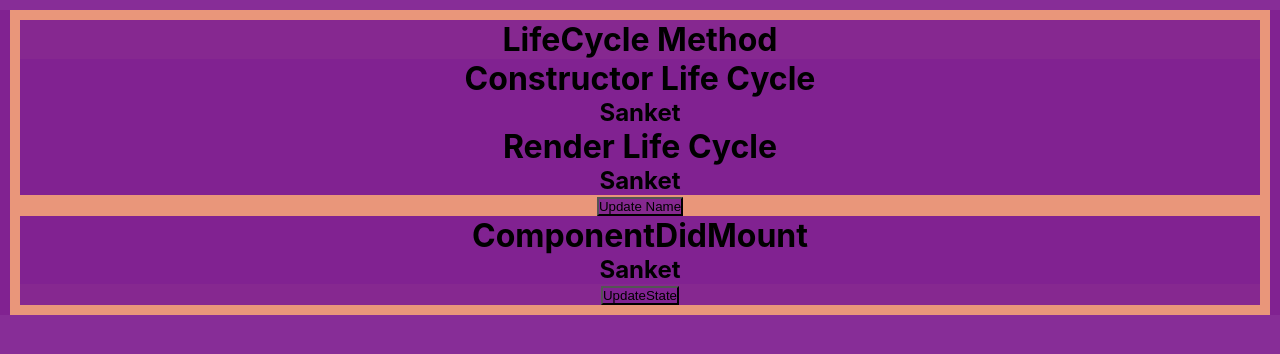
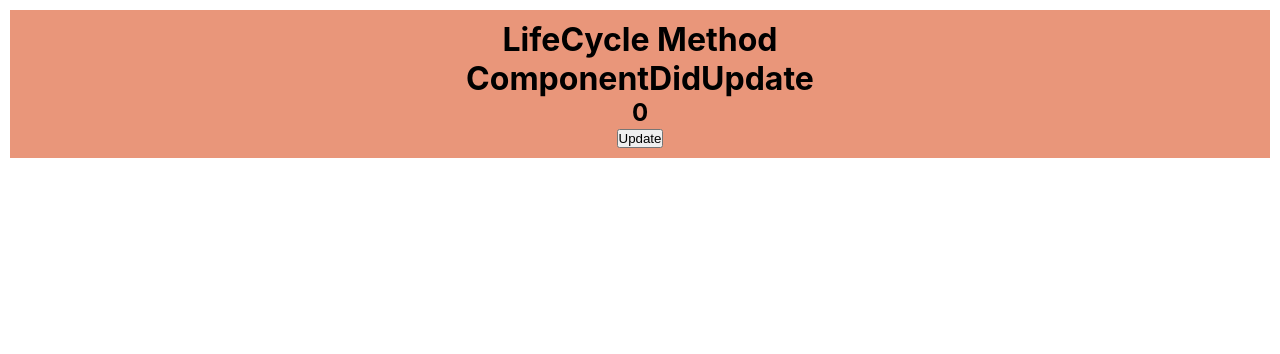
Before and after one commit to sanketpujari33/Full-Stack-Develaper, a React (Create React App) app in the folder Web-Technologies/React-Js/blog/: page / in a window 1280 px wide. Shown: the top 354 px of the page. Built offline with nearby package versions, Linux system fonts and the light colour scheme.

Commit message:
ComponentDidUpdate

```diff
--- a/Web-Technologies/React-Js/blog/src/App.css
+++ b/Web-Technologies/React-Js/blog/src/App.css
@@ -1,7 +1,6 @@
 *{
   margin: 0;
   padding: 0;
-  background-color:rgba(129, 34, 146, 0.95);
 }
 .App {
   text-align: center;
--- /dev/null
+++ b/Web-Technologies/React-Js/blog/src/components/LifeCycleMethod/ComponentDidUpdate.js
@@ -0,0 +1,36 @@
+import React from 'react';
+
+export class ComponentDidUpdate extends React.Component {
+    constructor() {
+        super();
+        // console.warn("constructor");
+        this.state={
+            count:0
+        }
+    }
+    componentDidMount() {
+        // console.warn("ComponentDidMount");
+    }
+    componentDidUpdate(preProps, preState, snapShot) {
+        // console.warn("ComponentDidUpdate",snapShot);
+        // console.warn("ComponentDidUpdate",preState);
+        // if(preState.count===this.state.count){
+        //     alert("data is already same");
+        // }
+        // else{
+        //     alert("data is changed");
+        // }
+        if(this.state.count < 10)
+        this.setState({count:this.state.count+1})
+    }
+    render() {
+        // console.warn("Render")
+        return (
+            <div>
+                <h1>ComponentDidUpdate</h1>
+                <h2>{this.state.count}</h2>
+                    <button onClick={()=>this.setState({count:1})}>Update</button>
+            </div>
+        );
+    };
+};
--- a/Web-Technologies/React-Js/blog/src/components/LifeCycleMethod/LifeCycleMethod.js
+++ b/Web-Technologies/React-Js/blog/src/components/LifeCycleMethod/LifeCycleMethod.js
@@ -1,16 +1,20 @@
-import React, { useState } from "react";
-import { ComponentDidMount } from "./ComponentDidMount";
-import { CunstructorLifeCycle } from './CunstructorLifeCycle';
-import { RenderLifeCyle } from "./RenderLifeCyle";
+import React from "react";
+import { ComponentDidUpdate } from "./ComponentDidUpdate";
+// import { ComponentDidMount } from "./ComponentDidMount";
+// import { CunstructorLifeCycle } from './CunstructorLifeCycle';
+// import { RenderLifeCyle } from "./RenderLifeCyle";
 
 function LifeCycleMethod() {
-  const [name, setName] = useState("Sanket");
+    //   const [name, setName] = useState("Sanket");
     return (
         <div style={{ margin: 10, padding: 10, backgroundColor: "darksalmon" }}>
-      <h1>LifeCycle Method</h1><CunstructorLifeCycle/>
+            <h1>LifeCycle Method</h1>
+        {/*<CunstructorLifeCycle/>
         <RenderLifeCyle name={name} />
         <button onClick={() => setName("SanketPujari")}>Update Name</button>
-      <ComponentDidMount/>
+        <ComponentDidMount/>*/}
+        <ComponentDidUpdate/>
+
         </div>
     );
 }
```
Lines whose indentation alone changed are shown as unchanged.
